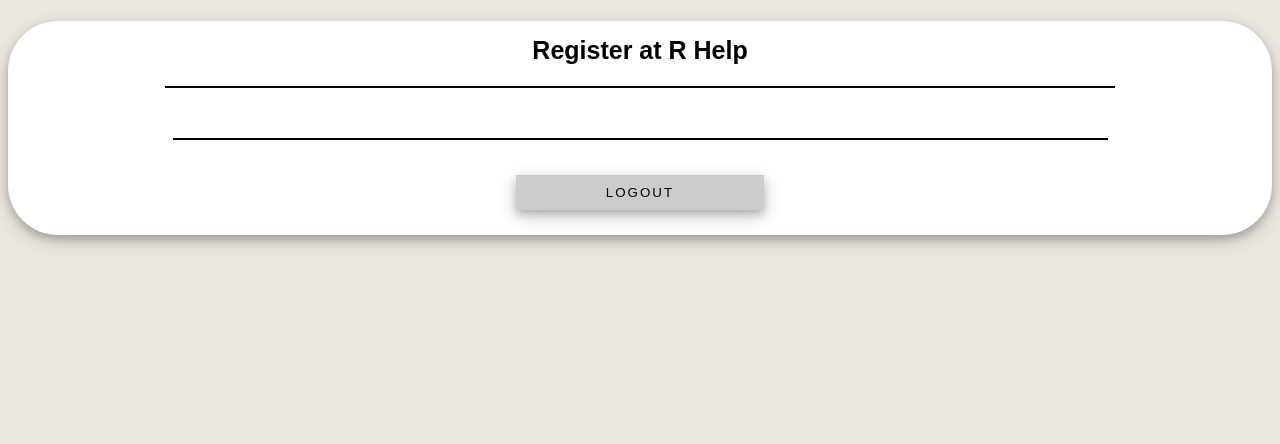
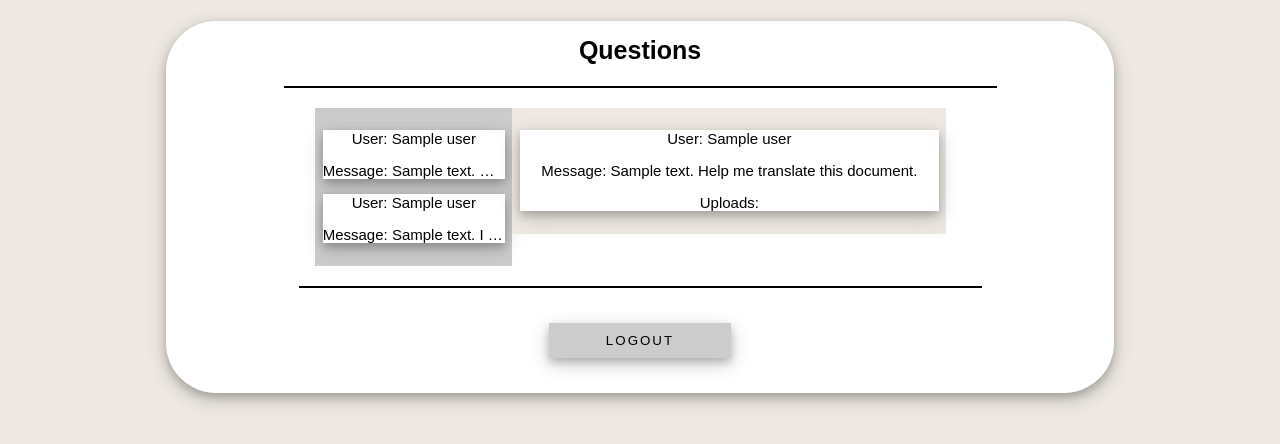
Before and after one commit to cyberliv/athena2022_language_project, a Django app: template webApp/templates/webApp/see_questions.html in a window 1280 px wide. Shown: the top 444 px of the page. Run offline with Django 4.2, Linux system fonts and the light colour scheme; the template is opened without the code that fills it: most values are stand-ins (such as "Sample title", 1, 10 or a date in 2020).

Commit message:
see questions styling

```diff
--- a/webApp/static/css/base.css
+++ b/webApp/static/css/base.css
@@ -32,7 +32,7 @@
 margin: auto;
 margin-top: 10px;
 margin-bottom: 10px;
- }
+}
 
  .block_content{
  padding: 10px;
--- a/webApp/static/css/see_questions.css
+++ b/webApp/static/css/see_questions.css
@@ -1,8 +1,12 @@
+.main{
+    width: 75%;
+}
+
 .container {
     display: flex;
     flex-wrap: wrap;
     width: 100%;
-    min-height:80%
+    min-height:80%;
   }
 
   .item {
@@ -64,7 +68,6 @@
   }
 
   input {
-    width: 100%;
     padding: 10px 15px;
   }
 
@@ -154,7 +157,7 @@
   }
 
   textarea {
-    width: 100%;
+    width:100%;
     padding: 5em;
   }
 
@@ -171,27 +174,26 @@
     display: flex;
     flex-direction: row;
     flex-wrap: wrap;
-    width: 100%;
-    align-items: center;
-    margin-left:5%;
+    align-items: left;
+    margin-left:15%;
   }
 
   .a-column{
-    width:30%;
+    width:25%;
   }
 
   .b-column{
-    width:60%;
+    width:55%;
   }
 
   .view_messages {
-    height=90%;
+    min-height:50%;
     padding: 0.5em;
     background-color:	#cccccc;
   }
 
   .view_message {
-    height=90%;
+    min-height:50%;
     padding: 0.5em;
     background-color:	#ede8e1;
   }
--- a/webApp/templates/webApp/see_questions.html
+++ b/webApp/templates/webApp/see_questions.html
@@ -4,9 +4,37 @@
 <link rel="stylesheet" href="{% static 'css/see_questions.css' %}">
 {% endblock %}
 {% block subtitle %}Welcome to R Help{% endblock %}
-{% block header %}Register at R Help {% endblock %}
+{% block header %} Questions {% endblock %}
 {% block content %}
- {% endblock %}
+
+
+
+<body>
+    <div class='row'>
+        <div class='a-column'>
+          <div class="view_messages">
+            <div class="django_messages">
+              <p>User: {{context.user}}</p>
+              <p class="message_body">Message: {{context.message}} Help me translate this document.</p>
+            </div>
+            <div class="django_messages">
+              <p>User: {{context.user}}</p>
+              <p class="message_body">Message: {{context.message}} I don't understand what a national insurance number is. Please help me!</p>
+            </div>
+          </div>
+        </div>
+      <div class='b-column'>
+        <div class="view_message">
+          <div class="django_message">
+            <p> User: {{context.user}}</p>
+            <p> Message: {{context.message}} Help me translate this document. </p>
+            <p> Uploads: </p>
+          </div>
+        </div>
+      </div>
+  </body>
+
+  {% endblock %}
 {% block footer %}
-    <p><a href="{% url 'landing'%}"><button>Logout</button></a></p>
+  <p><a href="{% url 'landing'%}"><button>Logout</button></a></p>
 {% endblock %}
```
